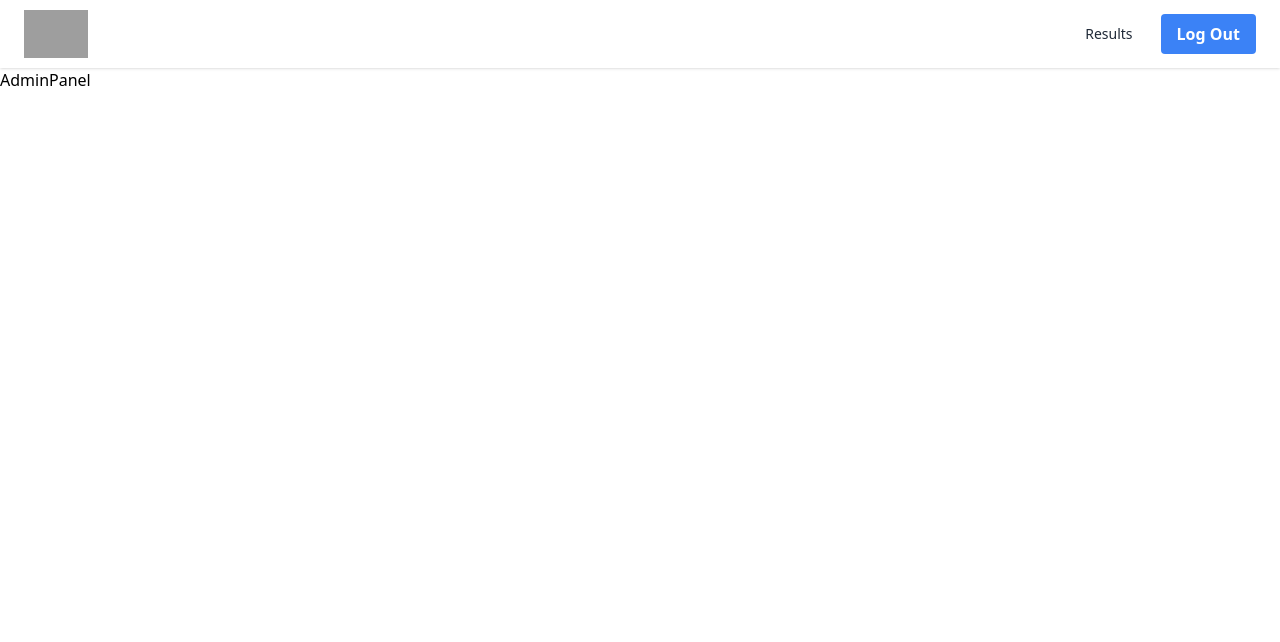
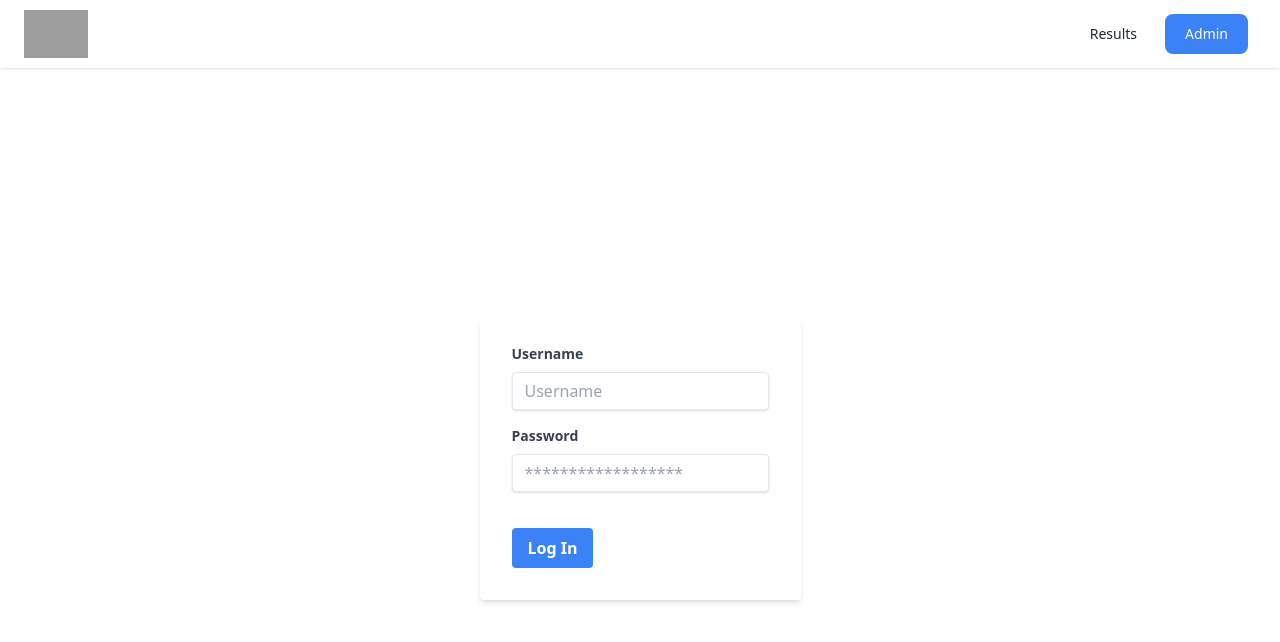
Before and after one commit to Plycedes/result-system-frontend, a React (Vite) app: page /admin in a window 1280 px wide. Shown: the top 642 px of the page. Built offline with nearby package versions, Linux system fonts and the light colour scheme; grey boxes are pictures that could not be loaded.

Commit message:
Logout Feature

```diff
--- a/src/App.jsx
+++ b/src/App.jsx
@@ -5,10 +5,9 @@ import Footer from "./components/Footer";
 import { AdminProvider } from "./context/AdminContext";
 
 function App() {
-    const [admin, setAdmin] = useState({});
+    const [admin, setAdmin] = useState({ username: "", access_token: "" });
 
     const createAdmin = (admin) => {
-        console.log(admin.username);
         setAdmin(admin);
     };
 
--- a/src/components/Admin.jsx
+++ b/src/components/Admin.jsx
@@ -8,8 +8,8 @@ function Admin() {
     useEffect(() => {}, [admin]);
     return (
         <div>
-            {!admin && <Login />}
-            {admin && <AdminPanel />}
+            {!admin.username && <Login />}
+            {admin.username && <AdminPanel />}
         </div>
     );
 }
--- a/src/components/Header.jsx
+++ b/src/components/Header.jsx
@@ -9,15 +9,16 @@ export default function Header() {
 
     const myConfig = {
         header: {
-            Authorization: "Bearer " + admin.access_token,
+            Authorization: admin.refreshToken,
         },
     };
 
     const logoutAdmin = async () => {
         try {
+            console.log(admin.refreshToken);
+            createAdmin({ username: "", access_token: "" });
             const response = await axios.post("/api/v1/admin/logout", myConfig);
             console.log(response);
-            createAdmin({});
         } catch (error) {
             if (axios.isCancel(error)) {
                 return;
@@ -43,7 +44,7 @@ export default function Header() {
                         >
                             Results
                         </Link>
-                        {!admin && (
+                        {!admin.username && (
                             <Link
                                 to="admin"
                                 className="text-white bg-blue-500 hover:bg-blue-700 focus:ring-4 focus:ring-orange-300 font-medium rounded-lg text-sm px-4 lg:px-5 py-2 lg:py-2.5 mr-2 focus:outline-none"
@@ -51,7 +52,7 @@ export default function Header() {
                                 Admin
                             </Link>
                         )}
-                        {admin && (
+                        {admin.username && (
                             <button
                                 className="bg-blue-500 hover:bg-blue-700 text-white font-bold py-2 px-4 rounded focus:outline-none focus:shadow-outline"
                                 type="button"
```
